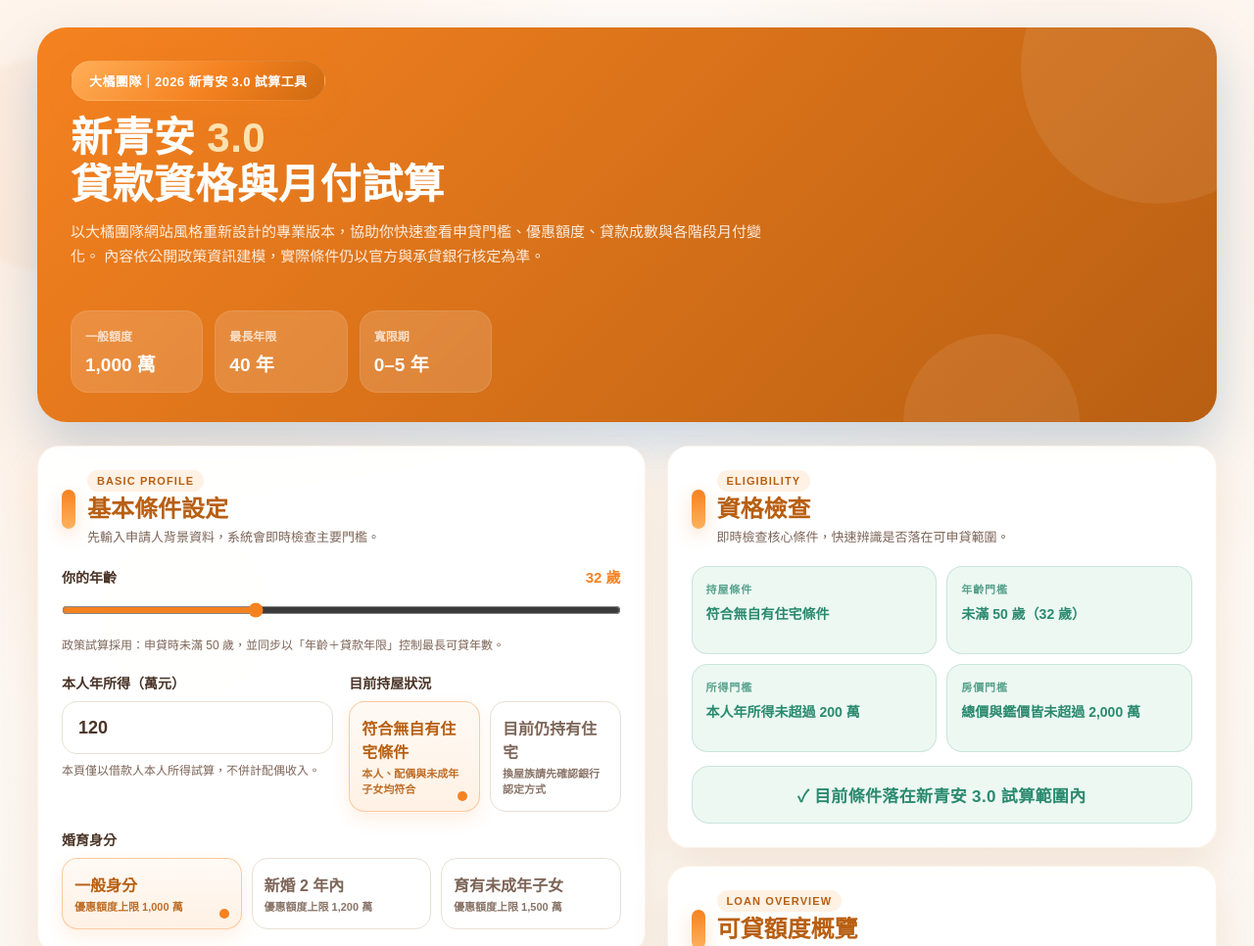
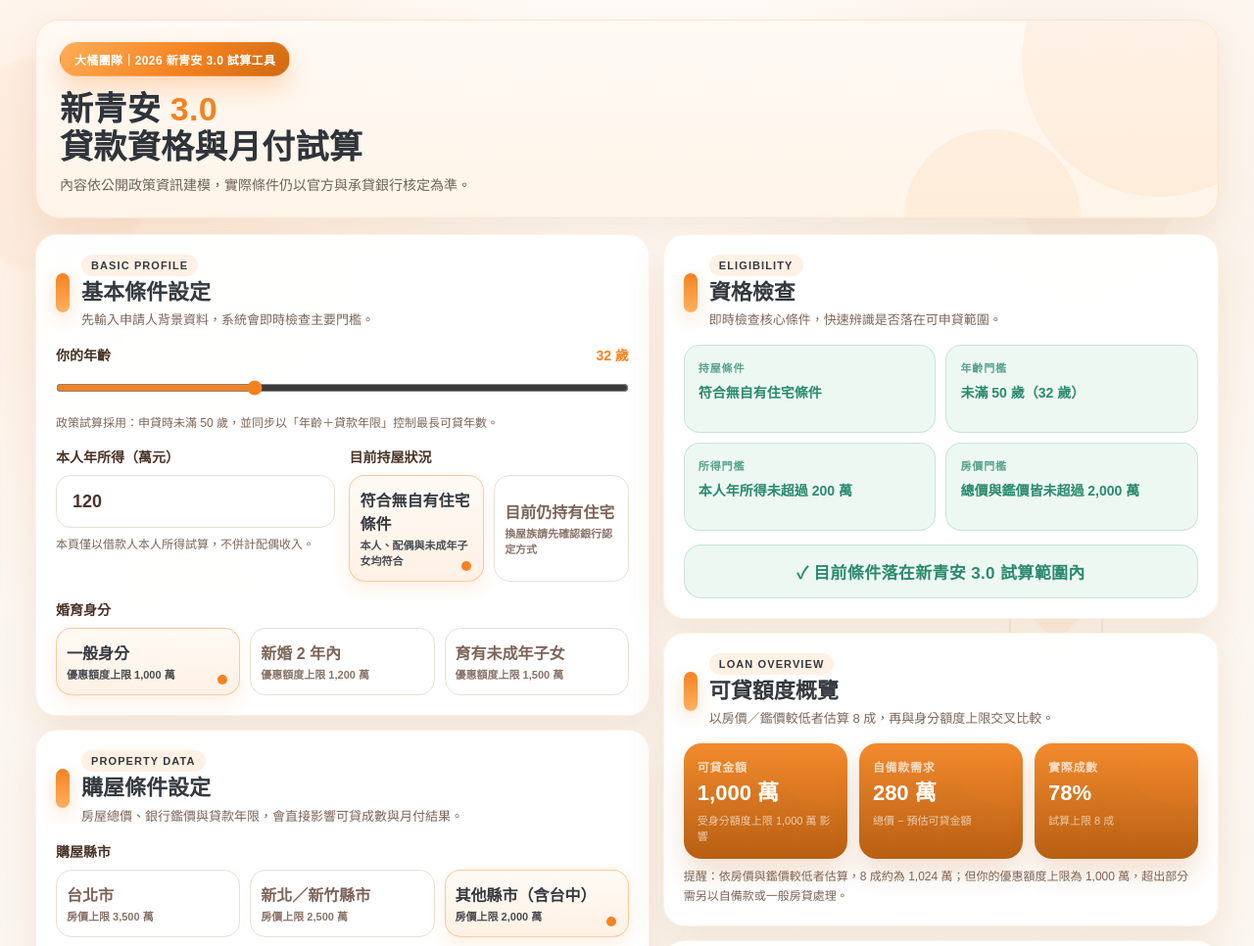
Before and after one commit to dajuteam/daju-youth-housing-3-calculator, a plain HTML site: page index.html in a window 1280 px wide. Shown: the top 966 px of the page at 98% size. Drawn offline with Linux system fonts and the light colour scheme.

Commit message:
Update index.html

```diff
--- a/index.html
+++ b/index.html
@@ -30,7 +30,7 @@
   html{scroll-behavior:smooth}
   body{
     font-family:"PingFang TC","Microsoft JhengHei",sans-serif;
-    color:var(--ink);
+    color:#343a40;
     background:
       radial-gradient(circle at 12% 12%, rgba(245,130,32,.11), transparent 24%),
       radial-gradient(circle at 86% 10%, rgba(213,170,114,.14), transparent 20%),
@@ -78,7 +78,7 @@
     border-top:2px solid rgba(47,128,201,.12);
     transform:rotate(45deg);
     border-top-left-radius:8px;
-    background:rgba(255,255,255,.08);
+    background:rgba(245,130,32,.07);
   }
   .house-geo::after{
     content:"";
@@ -104,27 +104,26 @@
     z-index:1;
     max-width:1240px;
     margin:0 auto;
-    padding:28px 18px 42px;
+    padding:20px 16px 30px;
   }
 
   .hero{
     position:relative;
     overflow:hidden;
-    padding:34px 34px 30px;
-    border-radius:30px;
-    background:
-      linear-gradient(135deg, rgba(245,130,32,.98), rgba(184,95,18,.98)),
-      linear-gradient(135deg, #f58220, #b85f12);
-    color:#fff;
-    box-shadow:0 24px 50px rgba(31,95,153,.22);
-    margin-bottom:24px;
+    padding:22px 24px 20px;
+    border-radius:24px;
+    background:linear-gradient(180deg,#fffaf5,#fff4e8);
+    color:var(--ink);
+    border:1px solid rgba(245,130,32,.16);
+    box-shadow:0 14px 30px rgba(181,109,36,.10);
+    margin-bottom:16px;
   }
   .hero::before,
   .hero::after{
     content:"";
     position:absolute;
     border-radius:999px;
-    background:rgba(255,255,255,.08);
+    background:rgba(245,130,32,.07);
   }
   .hero::before{width:280px;height:280px;right:-80px;top:-100px}
   .hero::after{width:180px;height:180px;right:140px;bottom:-90px}
@@ -141,9 +140,9 @@
     display:inline-flex;
     align-items:center;
     gap:8px;
-    padding:10px 18px;
+    padding:8px 14px;
     border-radius:999px;
-    font-size:13px;
+    font-size:12px;
     font-weight:900;
     letter-spacing:.03em;
     color:#fff;
@@ -153,30 +152,30 @@
     margin-bottom:14px;
   }
   .hero h1{
-    font-size:clamp(30px,4.4vw,42px);
+    font-size:clamp(26px,3.8vw,34px);
     line-height:1.15;
     font-weight:900;
     letter-spacing:.01em;
-    margin-bottom:10px;
+    margin-bottom:8px;
   }
-  .hero h1 .accent{color:#ffe1b0}
+  .hero h1{color:#2f343a}.hero h1 .accent{color:#f58220}
   .hero p{
-    max-width:720px;
-    color:rgba(255,247,240,.92);
+    max-width:760px;
+    color:#6f6158;
     line-height:1.7;
-    font-size:15px;
+    font-size:14px;
   }
   .hero-quick{
     display:grid;
     grid-template-columns:repeat(3,minmax(120px,1fr));
     gap:12px;
     width:min(100%,430px);
-    margin-top:24px;
+    margin-top:14px;
     position:relative;
     z-index:1;
   }
   .quick-card{
-    padding:16px 14px;
+    padding:12px 12px;
     border-radius:18px;
     background:rgba(255,248,240,.16);
     border:1px solid rgba(255,255,255,.10);
@@ -198,7 +197,7 @@
   .layout{
     display:grid;
     grid-template-columns:minmax(0, 1.05fr) minmax(360px, .95fr);
-    gap:22px;
+    gap:14px;
     align-items:start;
   }
 
@@ -207,8 +206,8 @@
     border:1px solid rgba(245,130,32,.10);
     border-radius:var(--radius);
     box-shadow:var(--shadow);
-    padding:24px;
-    margin-bottom:18px;
+    padding:20px;
+    margin-bottom:14px;
     backdrop-filter:blur(8px);
   }
   .panel:last-child{margin-bottom:0}
@@ -218,7 +217,7 @@
     align-items:flex-start;
     justify-content:space-between;
     gap:14px;
-    margin-bottom:18px;
+    margin-bottom:14px;
   }
   .title-wrap{display:flex;align-items:center;gap:12px}
   .title-mark{
@@ -237,14 +236,14 @@
     font-size:11px;
     font-weight:800;
     letter-spacing:.1em;
-    color:var(--blue-deep);
+    color:#343a40;
     background:var(--blue-soft);
   }
   .section-head h2{
-    font-size:24px;
+    font-size:22px;
     line-height:1.15;
     font-weight:900;
-    color:var(--blue-deep);
+    color:#343a40;
     margin:0;
   }
   .section-head p{
@@ -257,10 +256,10 @@
   .grid-2{
     display:grid;
     grid-template-columns:1fr 1fr;
-    gap:16px;
+    gap:14px;
   }
   .field{
-    margin-bottom:18px;
+    margin-bottom:14px;
   }
   .grid-2 .field{margin-bottom:0}
   .field:last-child{margin-bottom:0}
@@ -275,7 +274,7 @@
     color:var(--ink);
   }
   .flabel .val{
-    font-size:15px;
+    font-size:14px;
     font-weight:900;
     color:var(--blue);
     white-space:nowrap;
@@ -323,8 +322,8 @@
   .seg.two{grid-template-columns:repeat(2, minmax(0,1fr))}
   .seg button{
     position:relative;
-    padding:14px 12px;
-    min-height:66px;
+    padding:12px 10px;
+    min-height:58px;
     border-radius:16px;
     border:1.8px solid var(--line);
     background:#fff;
@@ -349,7 +348,7 @@
     opacity:.9;
   }
   .seg button.on{
-    color:var(--blue-deep);
+    color:#343a40;
     border-color:rgba(245,130,32,.38);
     background:linear-gradient(180deg,#fffaf5,#fff1e4);
     box-shadow:0 8px 18px rgba(245,130,32,.12);
@@ -368,7 +367,7 @@
     display:flex;
     gap:12px;
     align-items:flex-start;
-    padding:16px 18px;
+    padding:14px 16px;
     border-radius:18px;
     background:linear-gradient(180deg,#fff9f2,#fff3e7);
     border:1px solid rgba(245,130,32,.14);
@@ -426,7 +425,7 @@
   }
 
   .verdict{
-    padding:16px 18px;
+    padding:14px 16px;
     border-radius:18px;
     text-align:center;
     font-size:17px;
@@ -448,12 +447,12 @@
     display:grid;
     grid-template-columns:repeat(3,minmax(0,1fr));
     gap:12px;
-    margin-bottom:10px;
+    margin-bottom:8px;
   }
   .stat{
     position:relative;
     overflow:hidden;
-    padding:18px 16px 16px;
+    padding:15px 14px 14px;
     border-radius:18px;
     background:linear-gradient(180deg,#f28a2d,#b85f12);
     box-shadow:0 16px 26px rgba(184,95,18,.18);
@@ -466,7 +465,7 @@
     width:72px;
     height:72px;
     border-radius:18px;
-    background:rgba(255,255,255,.08);
+    background:rgba(245,130,32,.07);
     transform:rotate(22deg);
   }
   .stat .k{
@@ -510,15 +509,15 @@
   }
   .sched th{
     background:linear-gradient(180deg,#fffaf5,#fff1e4);
-    color:var(--blue-deep);
+    color:#343a40;
     font-size:13px;
     font-weight:900;
-    padding:14px 12px;
+    padding:12px 10px;
     text-align:center;
     border-bottom:1px solid var(--line);
   }
   .sched td{
-    padding:14px 12px;
+    padding:12px 10px;
     text-align:center;
     border-bottom:1px solid #edf2f7;
     font-size:14px;
@@ -543,7 +542,7 @@
     margin-top:14px;
   }
   .tot{
-    padding:15px 16px;
+    padding:13px 14px;
     border-radius:16px;
     background:#fff;
     border:1.8px solid var(--line);
@@ -564,7 +563,7 @@
 
   .warnbox{
     margin-top:14px;
-    padding:16px 18px;
+    padding:14px 16px;
     border-radius:16px;
     background:var(--orange-soft);
     border:1.8px solid rgba(245,130,32,.18);
@@ -581,15 +580,15 @@
   }
 
   footer{
-    margin-top:26px;
-    padding:24px 26px;
+    margin-top:18px;
+    padding:18px 20px;
     text-align:center;
     border-radius:24px;
     background:rgba(255,252,248,.92);
     border:1px solid rgba(245,130,32,.10);
     box-shadow:var(--shadow);
     color:var(--ink-soft);
-    line-height:1.9;
+    line-height:1.7;
   }
   footer .brand{
     color:var(--ink);
@@ -647,24 +646,7 @@
       <div>
         <div class="badge">大橘團隊｜2026 新青安 3.0 試算工具</div>
         <h1>新青安 <span class="accent">3.0</span><br>貸款資格與月付試算</h1>
-        <p>
-          以大橘團隊網站風格重新設計的專業版本，協助你快速查看申貸門檻、優惠額度、貸款成數與各階段月付變化。
-          內容依公開政策資訊建模，實際條件仍以官方與承貸銀行核定為準。
-        </p>
-      </div>
-      <div class="hero-quick">
-        <div class="quick-card">
-          <span class="k">一般額度</span>
-          <div class="v">1,000 萬</div>
-        </div>
-        <div class="quick-card">
-          <span class="k">最長年限</span>
-          <div class="v">40 年</div>
-        </div>
-        <div class="quick-card">
-          <span class="k">寬限期</span>
-          <div class="v">0–5 年</div>
-        </div>
+        <p>內容依公開政策資訊建模，實際條件仍以官方與承貸銀行核定為準。</p>
       </div>
     </div>
   </header>
```
